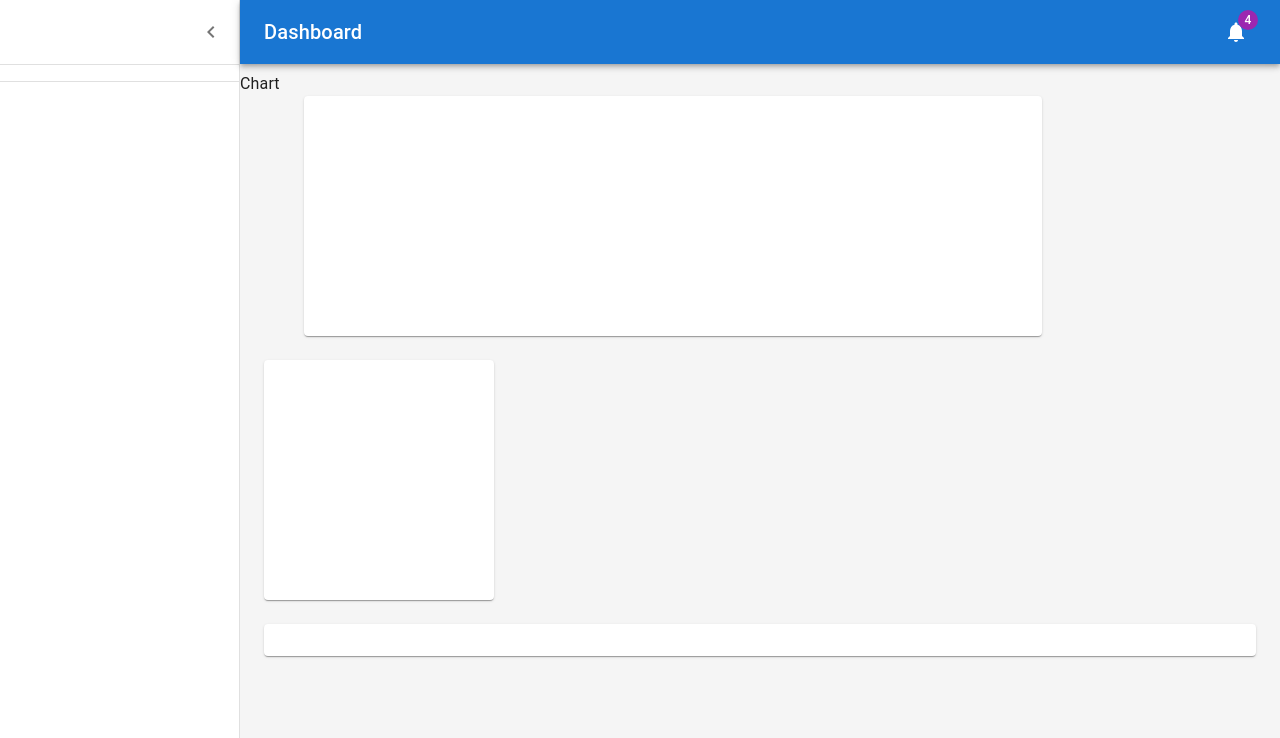
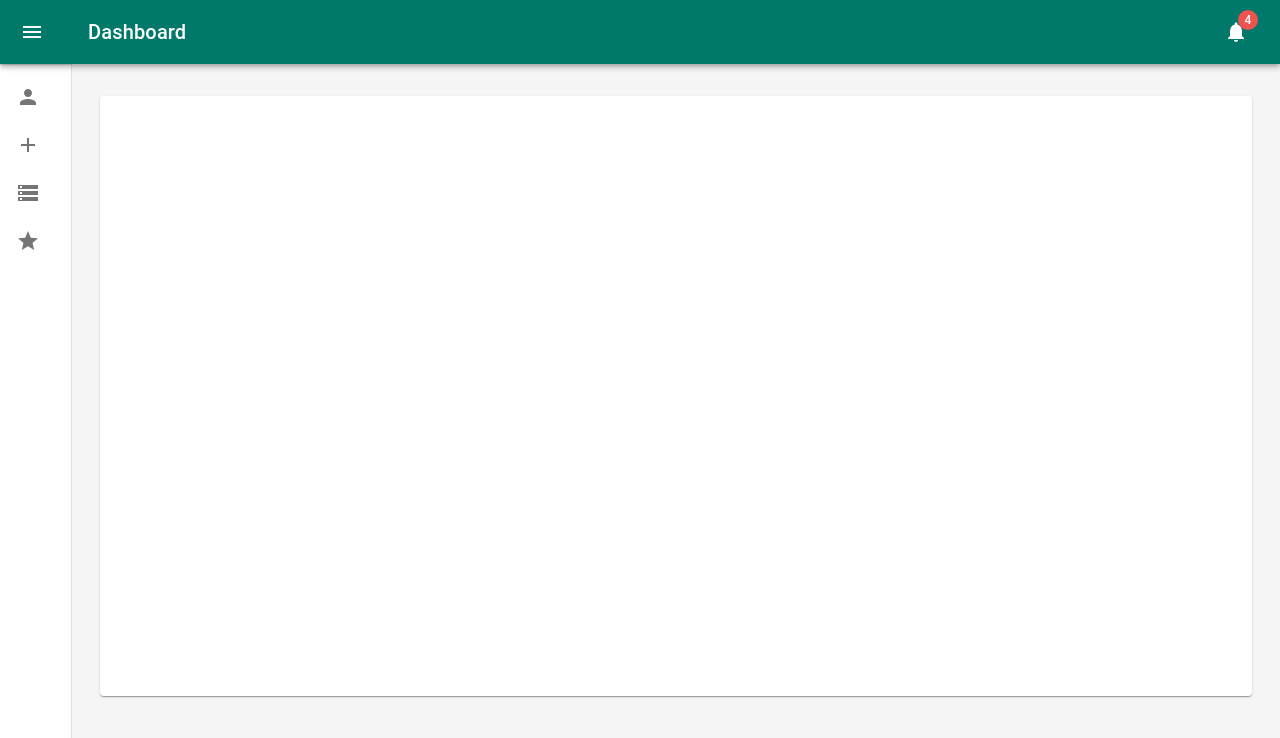
Before and after one commit to egalea504/password-gen, a React (Create React App) app in the folder client/: page /dashboard in a window 1280 px wide. Shown: the top 738 px of the page. Built offline with nearby package versions, Linux system fonts and the light colour scheme.

Commit message:
add sections to dashboard

```diff
--- a/client/src/App.js
+++ b/client/src/App.js
@@ -9,7 +9,7 @@ import { Routes, Route } from 'react-router-dom';
 import Home from './pages';
 import SignIn from './pages/signin';
 import Dashboard from './pages/dashboard';
-import AddPasswordInfo from './pages/addPasswordInfo';
+import AddPasswordInfo from './pages/addPassword';
 import SignUp from './pages/signup';
 
 const App = () => {
--- /dev/null
+++ b/client/src/pages/PasswordList.js
@@ -0,0 +1,64 @@
+import React, { useEffect, useState } from "react";
+import Axios from 'axios';
+
+export default function PasswordList() {
+
+  const [passwordList, setPasswordList] = useState([]);
+
+  // get all passwords upon loading page
+  useEffect(() => {
+		Axios.get('http://localhost:3001/showpasswords')
+		.then( (response) => {
+			console.log(response.data.rows);
+			setPasswordList(response.data.rows);
+		})
+		.catch((error) => {
+			if (error.reponse) {
+			console.log(error.response.data)
+			}
+		})
+		}, []);
+
+    // function used to decrypt passwords saved with security in the database - before displaying
+  const decryptPassword = (encryption) => {
+		Axios.post('http://localhost:3001/decryptpassword', {
+			password: encryption.password,
+			iv: encryption.iv
+		})
+		.then((response) => {
+			setPasswordList(passwordList.map((val) => {
+				return val.id === encryption.id
+				? {
+					id: val.id,
+					password: val.password,
+					title: response.data,
+					iv: val.id
+				} : val;
+		})
+		)
+		});
+	};
+
+  return (
+    <ul>
+       <div className="Passwords">
+				{passwordList.map((val, key) => {
+					return (<div className="Password"
+					onClick={
+						() => {
+							decryptPassword({
+								password: val.password,
+								iv: val.iv,
+								id: val.id
+							})
+						}}
+						key={key}
+						>
+					<h3>{val.title}</h3>
+					</div>
+				)
+				})}
+			</div>
+  </ul>
+  );
+}
--- /dev/null
+++ b/client/src/pages/addPassword.js
@@ -0,0 +1,97 @@
+import React, { useState } from "react";
+import Axios from 'axios';
+import CssBaseline from '@mui/material/CssBaseline';
+import TextField from '@mui/material/TextField';
+import Button from '@mui/material/Button';
+import Box from '@mui/material/Box';
+import Typography from '@mui/material/Typography';
+
+import { ThemeProvider, createTheme } from '@mui/material/styles';
+
+const defaultTheme = createTheme(
+  {
+    palette: {
+      primary: {
+        main: '#00796b',
+      },
+      secondary: {
+        main: '#ef5350',
+      },
+    },
+  }
+);
+
+const AddPasswordInfo = () => {
+
+	const [password, setPassword] = useState("");
+	const [title, setTitle] = useState("");
+
+		const addPassword = () => {
+				Axios.post('http://localhost:3001/addpassword', {
+					password: password,
+					title: title
+				})
+					.then((response) => {
+						console.log('Password added:', { password, title });
+						setPassword('');
+						setTitle('');
+						console.log("It worked!!");
+					})
+					.catch((error) => {
+						if (error.response) {
+							console.log(error.response.data);
+						}
+					});
+			};
+
+	return (
+		<ThemeProvider theme={defaultTheme}>
+			<CssBaseline />
+			{/* using MUI box component to match style from other forms - implemented logic built from initial add password (in comments) */}
+			<Typography component="h1" variant="h5">
+            Add Password
+          </Typography>
+			 <Box component="form" onSubmit={addPassword} noValidate sx={{ mt: 1 }}>
+			<TextField
+              margin="normal"
+              required
+              fullWidth
+              id="title"
+              label="Title"
+              name="title"
+              autoComplete="title"
+              autoFocus
+							onChange={(event)=> {
+								setTitle(event.target.value);
+								console.log(password);
+							}}
+            />
+            <TextField
+              margin="normal"
+              required
+              fullWidth
+              name="password"
+              label="Password"
+              type="password"
+              id="password"
+              autoComplete="current-password"
+							onChange={(event)=> {
+								setPassword(event.target.value);
+								console.log(password);
+							}}
+            />
+            <Button
+              type="submit"
+              fullWidth
+              variant="contained"
+              sx={{ mt: 3, mb: 2 }}
+            >
+              Add Password
+            </Button>
+						</Box>
+		</ThemeProvider>
+	)
+};
+
+
+export default AddPasswordInfo;
--- a/client/src/pages/addPasswordInfo.js
+++ /dev/null
@@ -1,134 +0,0 @@
-// // Style Import
-// import "./App.css"
-
-// App.js
-import React, { useState, useEffect } from "react";
-import Axios from 'axios';
-
-import { ThemeProvider, createTheme } from '@mui/material/styles';
-
-const defaultTheme = createTheme(
-  {
-    palette: {
-      primary: {
-        main: '#00796b',
-      },
-      secondary: {
-        main: '#ef5350',
-      },
-    },
-  }
-);
-
-const AddPasswordInfo = () => {
-
-	const [password, setPassword] = useState("");
-	const [title, setTitle] = useState("");
-	const [passwordList, setPasswordList] = useState([]);
-
-	useEffect(() => {
-		Axios.get('http://localhost:3001/showpasswords')
-		.then( (response) => {
-			console.log(response.data.rows);
-			setPasswordList(response.data.rows);
-		})
-		.catch((error) => {
-			if (error.reponse) {
-			console.log(error.response.data)
-			}
-		})
-		}, []);
-
-		const addPassword = () => {
-			if (password && title) {
-				Axios.post('http://localhost:3001/addpassword', {
-					password: password,
-					title: title
-				})
-					.then((response) => {
-						console.log('Password added:', { password, title });
-						setPassword('');
-						setTitle('');
-						console.log("It worked!!");
-					})
-					.catch((error) => {
-						if (error.response) {
-							console.log(error.response.data);
-						}
-					});
-			} else {
-				alert('Please fill out both password and title.');
-			}
-		};
-
-	const decryptPassword = (encryption) => {
-		Axios.post('http://localhost:3001/decryptpassword', {
-			password: encryption.password,
-			iv: encryption.iv
-		})
-		.then((response) => {
-			setPasswordList(passwordList.map((val) => {
-				return val.id === encryption.id
-				? {
-					id: val.id,
-					password: val.password,
-					title: response.data,
-					iv: val.id
-				} : val;
-		})
-		)
-		});
-	};
-
-	return (
-		<ThemeProvider theme={defaultTheme}>
-		<div className="App">
-			<div className="AddingPass">
-				<input
-				type="text"
-				placeholder="Ex: password123"
-				required
-				onChange={(event)=> {
-					setPassword(event.target.value);
-					console.log(password);
-				}}>
-				</input>
-
-				<input
-				type="text"
-				placeholder="Ex: Facebook"
-				required
-				onChange={(event)=> {
-					setTitle(event.target.value);
-					console.log(title);
-				}}
-				>
-				</input>
-				<button onClick={addPassword}>Add Password</button>
-			</div>
-
-			<div className="Passwords">
-				{passwordList.map((val, key) => {
-					return (<div className="Password"
-					onClick={
-						() => {
-							decryptPassword({
-								password: val.password,
-								iv: val.iv,
-								id: val.id
-							})
-						}}
-						key={key}
-						>
-					<h3>{val.title}</h3>
-					</div>
-				)
-				})}
-			</div>
-		</div>
-		</ThemeProvider>
-	)
-};
-
-
-export default AddPasswordInfo;
--- a/client/src/pages/dashboard.js
+++ b/client/src/pages/dashboard.js
@@ -11,17 +11,13 @@ import Divider from '@mui/material/Divider';
 import IconButton from '@mui/material/IconButton';
 import Badge from '@mui/material/Badge';
 import Container from '@mui/material/Container';
-import Grid from '@mui/material/Grid';
 import Paper from '@mui/material/Paper';
-// import Link from '@mui/material/Link';
 import MenuIcon from '@mui/icons-material/Menu';
 import ChevronLeftIcon from '@mui/icons-material/ChevronLeft';
 import NotificationsIcon from '@mui/icons-material/Notifications';
-// import { mainListItems, secondaryListItems } from './listItems';
-// import Chart from './Chart';
-// import Deposits from './Deposits';
-// import Orders from './Orders';
-
+import MainListItems from './dashboardList';
+import AddPasswordInfo from './addPassword';
+import PasswordList from './PasswordList';
 
 const drawerWidth = 240;
 
@@ -69,14 +65,30 @@ const Drawer = styled(MuiDrawer, { shouldForwardProp: (prop) => prop !== 'open'
   }),
 );
 
-// TODO remove, this demo shouldn't need to reset the theme.
-const defaultTheme = createTheme();
+const defaultTheme = createTheme(
+  {
+    palette: {
+      primary: {
+        main: '#00796b',
+      },
+      secondary: {
+        main: '#ef5350',
+      },
+    },
+  }
+);
 
 export default function Dashboard() {
-  const [open, setOpen] = React.useState(true);
+  const [open, setOpen] = React.useState(false);
+  const [section, setSection] = React.useState(null);
+
   const toggleDrawer = () => {
     setOpen(!open);
   };
+
+  const handleSectionChange = (section) => {
+    setSection(section);
+  }
 
   return (
     <ThemeProvider theme={defaultTheme}>
@@ -85,7 +97,7 @@ export default function Dashboard() {
         <AppBar position="absolute" open={open}>
           <Toolbar
             sx={{
-              pr: '24px', // keep right padding when drawer closed
+              pr: '20px', // keep right padding when drawer closed
             }}
           >
             <IconButton
@@ -131,9 +143,7 @@ export default function Dashboard() {
           </Toolbar>
           <Divider />
           <List component="nav">
-            {/* {mainListItems} */}
-            <Divider sx={{ my: 1 }} />
-            {/* {secondaryListItems} */}
+            <MainListItems handleSectionChange={handleSectionChange} />
           </List>
         </Drawer>
         <Box
@@ -150,41 +160,18 @@ export default function Dashboard() {
         >
           <Toolbar />
           <Container maxWidth="lg" sx={{ mt: 4, mb: 4 }}>
-            <Grid container spacing={3}>
-              Chart
-              <Grid item xs={12} md={8} lg={9}>
             <Paper
               sx={{
                 p: 2,
                 display: 'flex',
                 flexDirection: 'column',
-                    height: 240,
+                height: 600,
               }}
             >
-                  {/* <Chart /> */}
+              {section === 'AddPasswordInfo' && <AddPasswordInfo />}
+              {section === 'PasswordList' && <PasswordList />}
+              {/* Add other sections here */}
             </Paper>
-              </Grid>
-              {/* Recent Deposits */}
-              <Grid item xs={12} md={4} lg={3}>
-                <Paper
-                  sx={{
-                    p: 2,
-                    display: 'flex',
-                    flexDirection: 'column',
-                    height: 240,
-                  }}
-                >
-                  {/* <Deposits /> */}
-                </Paper>
-              </Grid>
-              {/* Recent Orders */}
-              <Grid item xs={12}>
-                <Paper sx={{ p: 2, display: 'flex', flexDirection: 'column' }}>
-                  {/* <Orders /> */}
-                </Paper>
-              </Grid>
-            </Grid>
-
           </Container>
         </Box>
       </Box>
--- /dev/null
+++ b/client/src/pages/dashboardList.js
@@ -0,0 +1,42 @@
+import React from "react";
+import ListItemButton from '@mui/material/ListItemButton';
+import ListItemIcon from '@mui/material/ListItemIcon';
+import ListItemText from '@mui/material/ListItemText';
+import PersonIcon from '@mui/icons-material/Person';
+import StorageIcon from '@mui/icons-material/Storage';
+import StarIcon from '@mui/icons-material/Star';
+import AddIcon from '@mui/icons-material/Add';
+
+const MainListItems = ({handleSectionChange}) => {
+
+  return (
+    <React.Fragment>
+      <ListItemButton onClick={() => handleSectionChange('AddPasswordInfo')}>
+        <ListItemIcon>
+          <PersonIcon />
+        </ListItemIcon>
+        <ListItemText primary="Profile" />
+      </ListItemButton>
+      <ListItemButton onClick={() => handleSectionChange('AddPasswordInfo')}>
+        <ListItemIcon>
+          <AddIcon />
+        </ListItemIcon>
+        <ListItemText primary="Add Password" />
+      </ListItemButton>
+      <ListItemButton onClick={() => handleSectionChange('PasswordList')}>
+        <ListItemIcon>
+          <StorageIcon />
+        </ListItemIcon>
+        <ListItemText primary="All Items" />
+      </ListItemButton>
+      <ListItemButton onClick={() => handleSectionChange('Favorites')}>
+        <ListItemIcon>
+          <StarIcon />
+        </ListItemIcon>
+        <ListItemText primary="Favorites" />
+      </ListItemButton>
+    </React.Fragment>
+  );
+};
+
+export default MainListItems;
--- a/client/src/pages/signin.js
+++ b/client/src/pages/signin.js
@@ -49,7 +49,7 @@ export default function SignIn() {
             alignItems: 'center',
           }}
         >
-          <Avatar sx={{ m: 1, bgcolor: 'primary:main' }}>
+          <Avatar sx={{ m: 1, bgcolor: '#00796b' }}>
           </Avatar>
           <Typography component="h1" variant="h5">
             Sign in
```
Also changed, not shown: client/src/pages/PasswordListItem.js (added, +9 -0 lines), 2 other files (tests, documents, lock files or other folders). Lines whose indentation alone changed are shown as unchanged.
